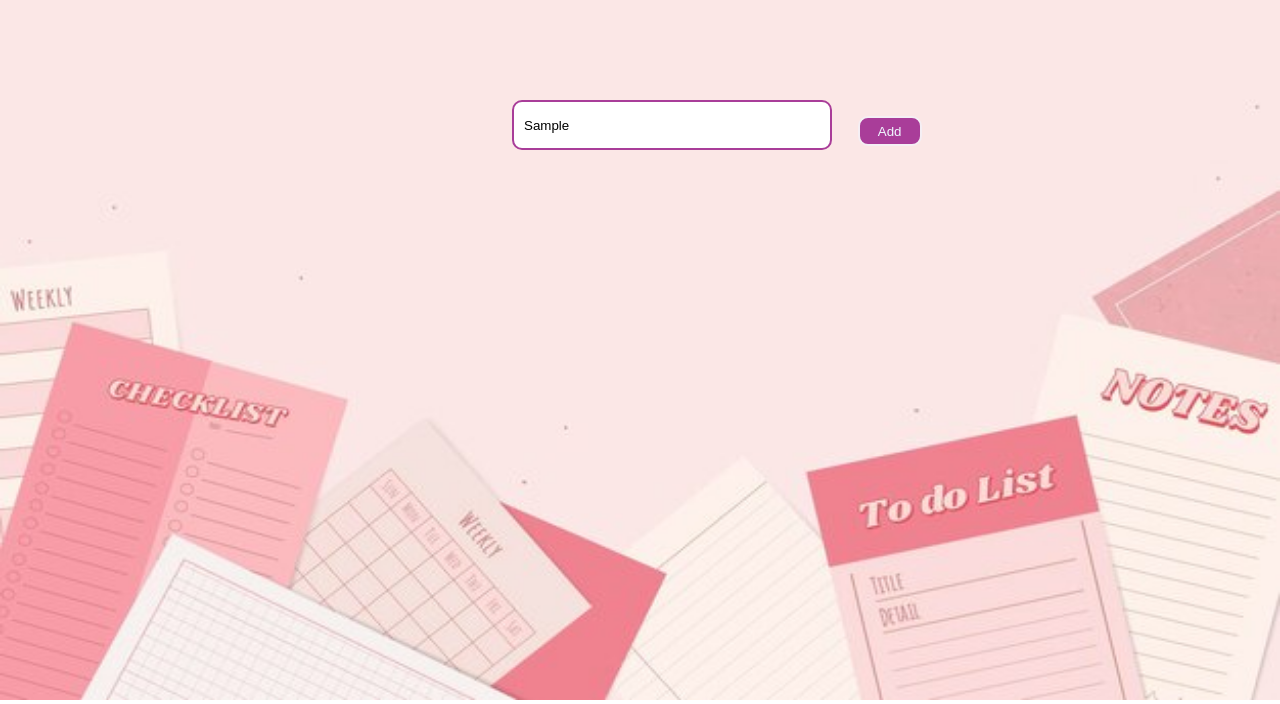
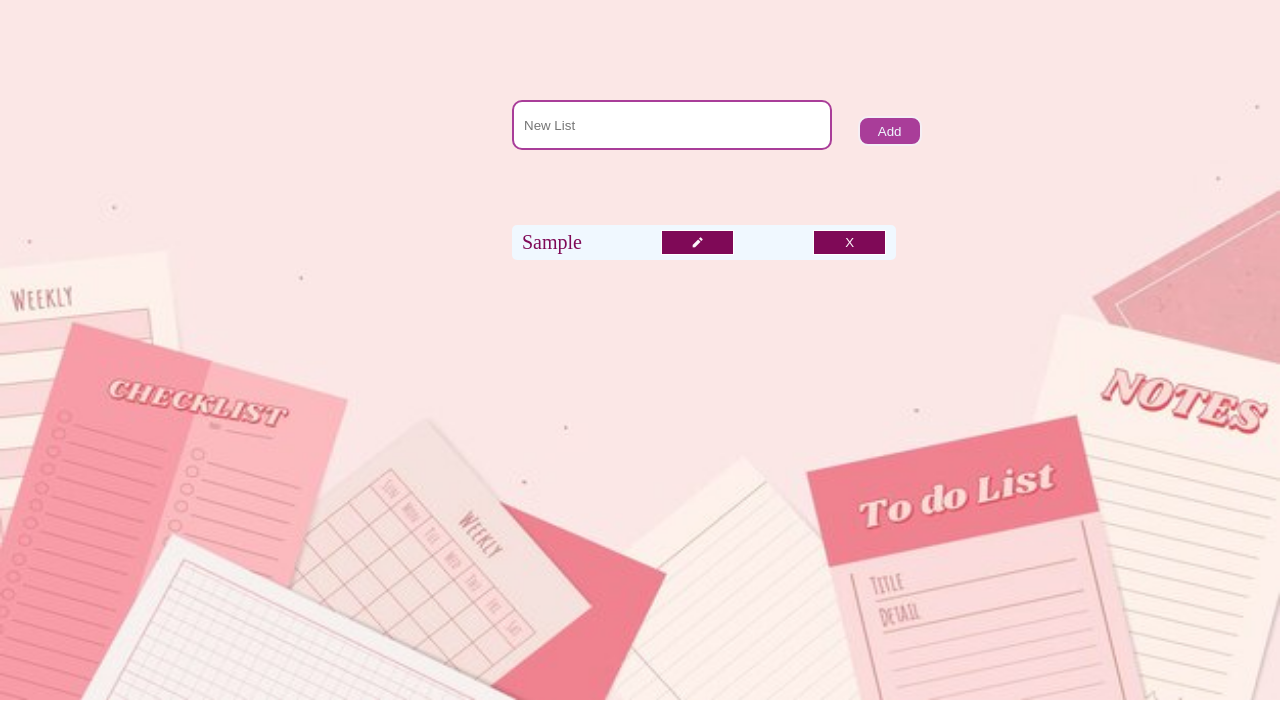
Before and after one commit to HETVI1405/to-do-, a plain HTML site: page todo/index.html in a window 1280 px wide. Both pictures are taken after typing "Sample" into the empty fields and a click on the button "Add". Shown: the part 100-804 px from the top of the page. Drawn offline with nearby package versions, Linux system fonts and the light colour scheme; a web font is replaced by a local one.

Commit message:
Update index.html

```diff
--- a/todo/index.html
+++ b/todo/index.html
@@ -18,43 +18,46 @@
      <div class="err"></div>
     <button id="add">Add</button>
       <div id="mylist"></div>
-
-
  <script>
-
+$("#mylist").html(localStorage.getItem("taskHTML") || "");
+bindTaskEvents();
 
 $("#add").click(function () {
-        let value = $("#value").val();
+    let value = $("#value").val().trim();
     if (value !== "") {
-                $("#mylist").append("<li class='task'><span class='task-text'>" + value + "</span> <button class='edit'><i class='ri-pencil-fill'></i></button> <button class='delete'>X</button></li>")
+        let taskHTML = "<li class='task'><span class='task-text'>" +
+                        value +
+                        "</span> <button class='edit'><i class='ri-pencil-fill'></i></button> <button class='delete'>X</button></li>";
+        $("#mylist").append(taskHTML);
+        $("#value").val("");
+        $(".err").text("");
 
+        saveTasks();
+        bindTaskEvents();
+    } else {
+        $(".err").text("Please enter a task");
+    }
+});
 
-            $(".delete").on("click", function() {
+function bindTaskEvents() {
+    $(".delete").off().on("click", function () {
         $(this).parent().remove();
+        saveTasks();
     });
-                  $("#mylist").on("click", ".edit", function () {
+
+    $(".edit").off().on("click", function () {
         let taskText = $(this).siblings(".task-text");
         let newValue = prompt("Update your task:", taskText.text());
-                if (newValue !== null  !== "") {
+        if (newValue !== null && newValue.trim() !== "") {
             taskText.text(newValue);
+            saveTasks();
         }
-            });\
-
-
-
-        }
-        else{
-            $(".err").text("please enter task");
-            isValid = false;
+    });
 }
 
-    });
-
-
-         </script>
-
-     </body>
-     </html>
+function saveTasks() {
+    localStorage.setItem("taskHTML", $("#mylist").html());
+}
 
 
 
```
Lines whose indentation alone changed are shown as unchanged.
